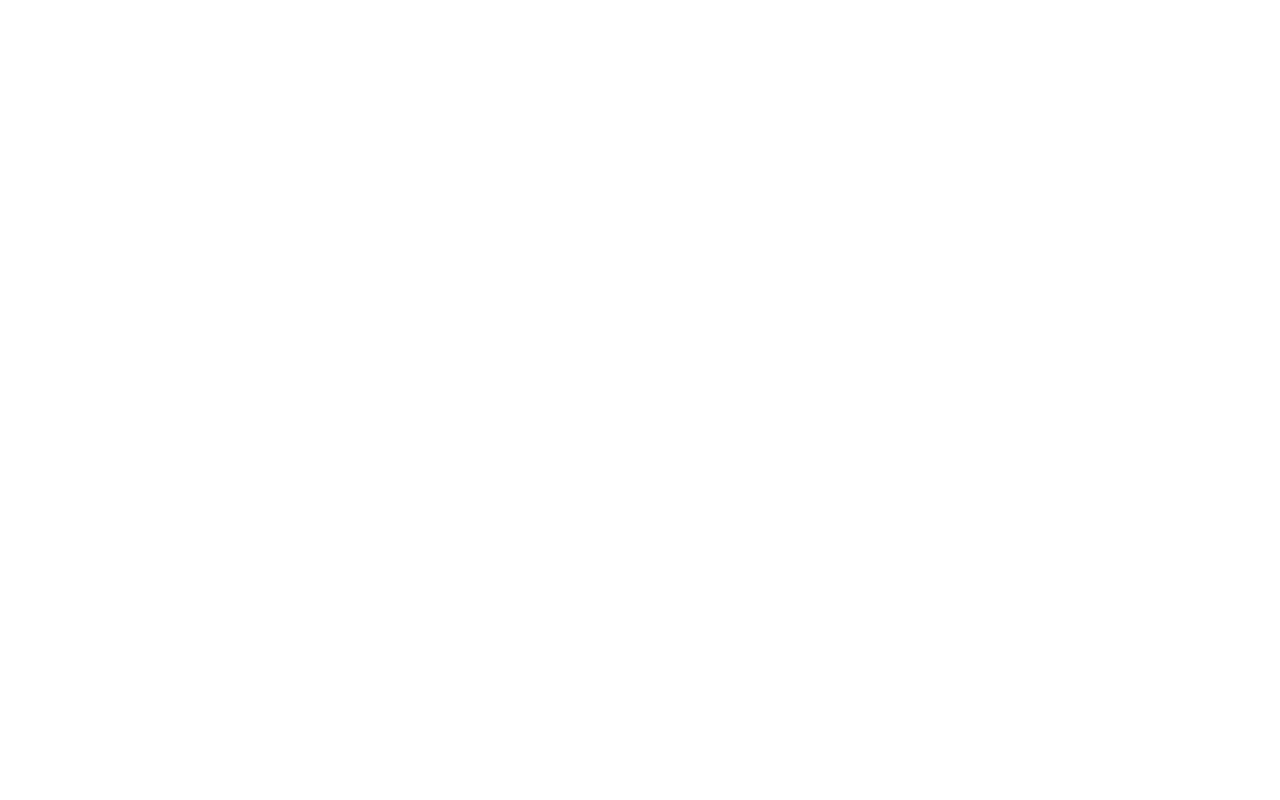
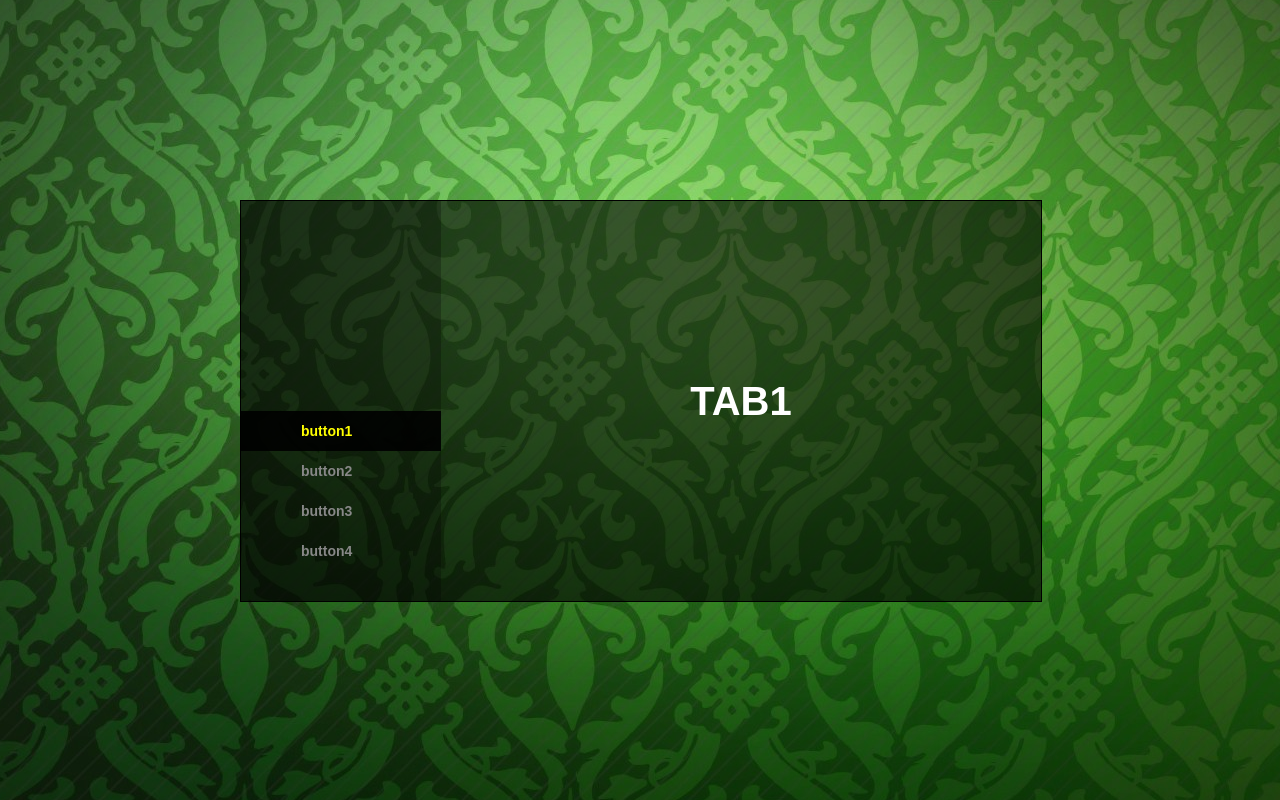
Before and after one commit to tubi55/tab_basic, a plain HTML site: page index.html in a window 1280 px wide. Drawn offline with nearby package versions, Linux system fonts and the light colour scheme.

Commit message:
tab 레이아웃 완성

```diff
--- a/index.html
+++ b/index.html
@@ -10,6 +10,22 @@
     <script defer src="main.js"></script>
 </head>
 <body>
+    <section id="tab">
+        <article class="menu">
+            <ul class="btns">
+                <li><a href="#tab1" class="on">button1</a></li>
+                <li><a href="#tab2">button2</a></li>
+                <li><a href="#tab3">button3</a></li>
+                <li><a href="#tab4">button4</a></li>
+            </ul>
+        </article>
 
+        <article class="boxs">
+            <div id="tab1"><span>TAB1</span></div>
+            <div id="tab2"><span>TAB2</span></div>
+            <div id="tab3"><span>TAB3</span></div>
+            <div id="tab4"><span>TAB4</span></div>
+        </article>
+    </section>
 </body>
 </html>
--- a/style.css
+++ b/style.css
@@ -11,3 +11,41 @@ a {
     text-decoration: none;
     outline: 1;
 }
+
+body {
+    width: 100%; height: 100vh;
+    background: url(img/bg.jpg) no-repeat center;
+}
+#tab {
+    width: 800px; height: 400px;
+    border: 1px solid #000;
+    position: absolute; top: 50%; left: 50%;
+    margin-left: -400px; margin-top: -200px;
+}
+#tab .menu {
+    width: 200px; height: 100%;
+    background: rgba(0,0,0,.7); position: relative;
+}
+#tab .menu .btns {
+    width: 100%; position: absolute;
+    left: 0px; bottom: 30px;
+}
+#tab .menu .btns li a {
+    display: block; width: 100%; height: 40px; box-sizing: border-box; font: bold 14px/40px "arial"; color: #888;
+    padding-left: 60px;
+}
+#tab .menu .btns li a.on {
+    background: rgba(0,0,0,.9); color: yellow;
+}
+#tab .boxs > div {
+    width: 600px; height: 400px; background: rgba(0,0,0,.6);
+    position: absolute; top: 0px; right: 0px; display: none;
+}
+#tab .boxs > div#tab1 {
+    display: block;
+}
+#tab .boxs > div  span {
+    font: bold 40px/1 "arial"; color: #fff;
+    position: absolute; top: 50%; left: 50%;
+    transform: translate(-50%, -50%);
+}
```
